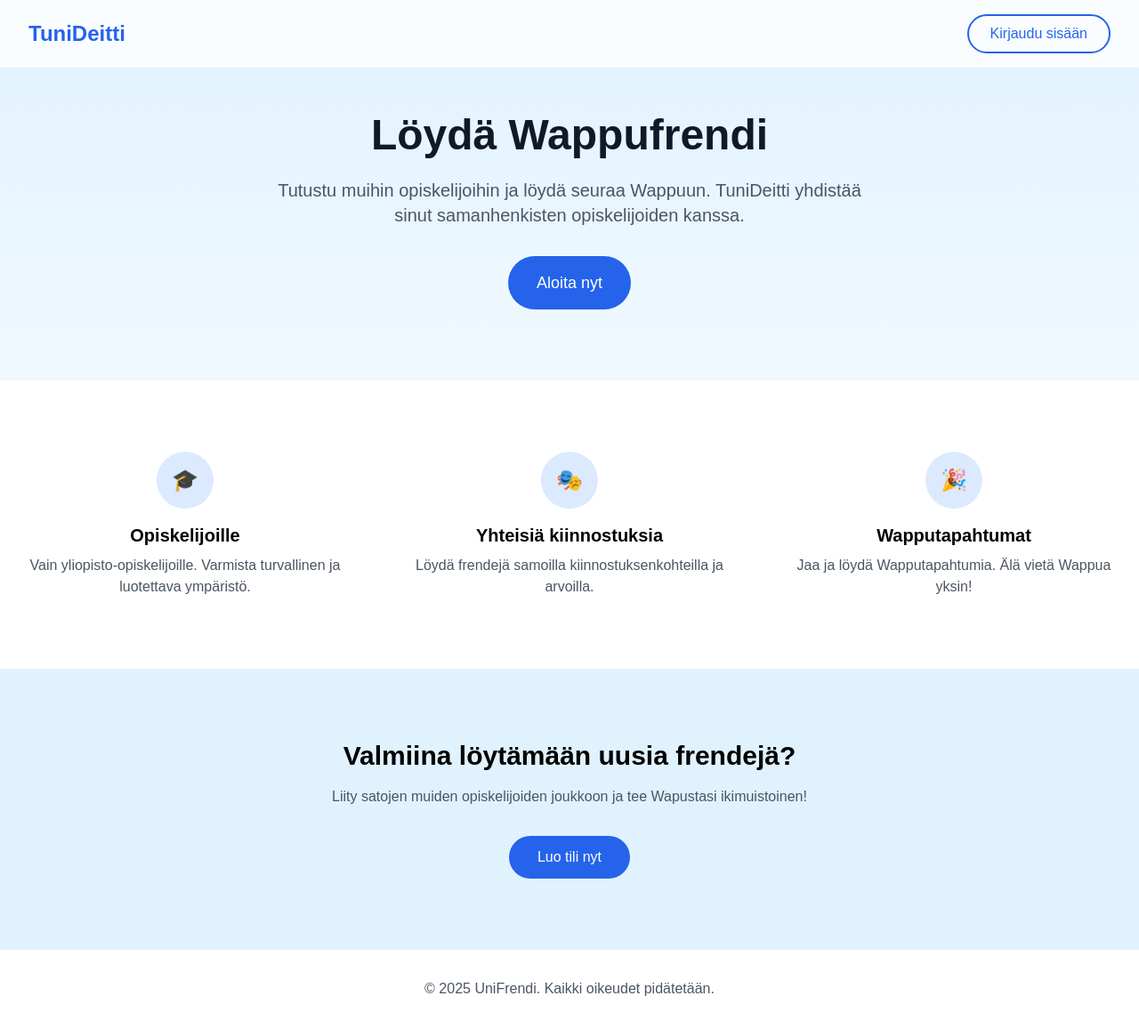
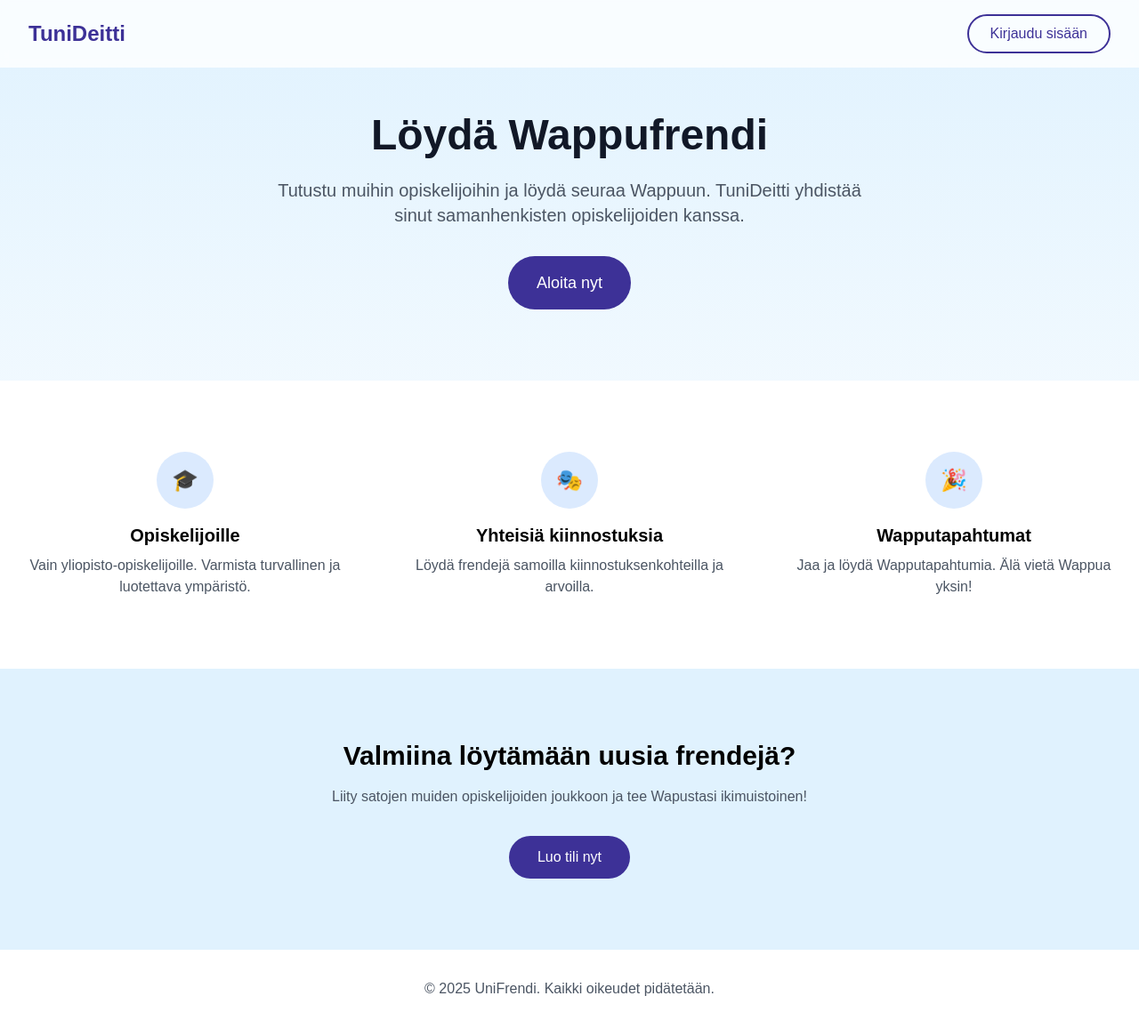
Before and after one commit to DeeGeeh/tuni-deitti, a Next.js app: page / in a window 1280 px wide. Shown: the whole page at 89% size. Built offline with nearby package versions, Linux system fonts and the light colour scheme.

Commit message:
replace blue to tuni-blue

```diff
--- a/app/page.tsx
+++ b/app/page.tsx
@@ -13,10 +13,10 @@ export default function Home() {
       <nav className="bg-white/80 backdrop-blur-sm fixed w-full z-10">
         <div className="max-w-7xl mx-auto px-4 sm:px-6 lg:px-8 py-4">
           <div className="flex justify-between items-center">
-            <h1 className="text-2xl font-bold text-blue-600">TuniDeitti</h1>
+            <h1 className="text-2xl font-bold text-tuni-blue">TuniDeitti</h1>
             <button
               onClick={() => router.push("/login")}
-              className="px-6 py-2 text-blue-600 border-2 border-blue-600 rounded-full hover:bg-blue-600 hover:text-white transition-colors"
+              className="px-6 py-2 text-tuni-blue border-2 border-tuni-blue rounded-full hover:bg-tuni-blue hover:text-white transition-colors"
             >
               Kirjaudu sisään
             </button>
@@ -34,7 +34,7 @@ export default function Home() {
           </p>
           <button
             onClick={() => router.push("/login")}
-            className="bg-blue-600 text-white px-8 py-4 rounded-full text-lg font-medium hover:bg-blue-700 transition-colors"
+            className="bg-tuni-blue text-white px-8 py-4 rounded-full text-lg font-medium hover:bg-tuni-blue/90 transition-colors"
           >
             Aloita nyt
           </button>
@@ -93,7 +93,7 @@ export default function Home() {
           </p>
           <button
             onClick={() => router.push("/login")}
-            className="bg-blue-600 text-white px-8 py-3 rounded-full font-medium hover:bg-blue-700 transition-colors"
+            className="bg-tuni-blue text-white px-8 py-3 rounded-full font-medium hover:bg-tuni-blue/90 transition-colors"
           >
             Luo tili nyt
           </button>
```
